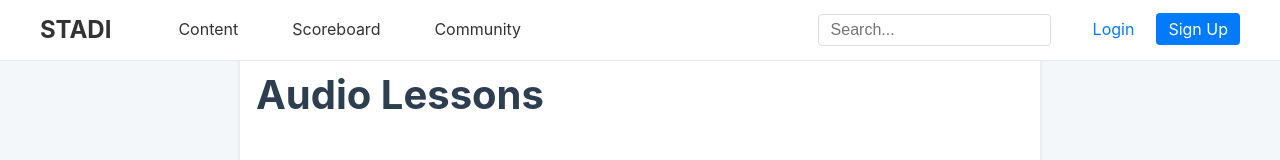
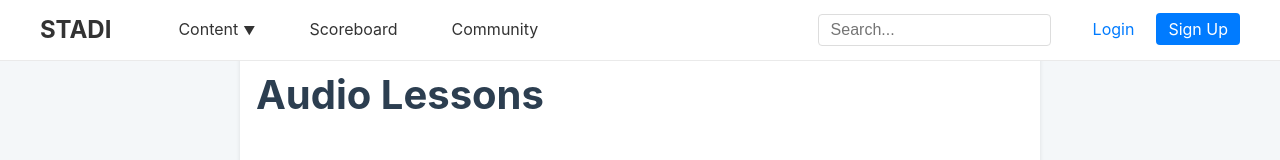
Before and after one commit to Kinyarasam/e-learn, a React (Create React App) app in the folder stadi/: page /lessons in a window 1280 px wide. Shown: the top 160 px of the page. Built offline with nearby package versions, Linux system fonts and the light colour scheme.

Commit message:
Update Navbar

```diff
--- a/stadi/src/components/Navbar.css
+++ b/stadi/src/components/Navbar.css
@@ -55,7 +55,6 @@
 	border-radius: 4px;
 }
 
-/* Search Bar Styles */
 .navbar-search {
 	margin-left: auto;
 	margin-right: 20px;
@@ -96,7 +95,38 @@
 .register-btn:hover {
 	background-color: #0056b3;
 }
+.dropdown-toggle::after {
+	content: '\25BC';
+	/* Down arrow */
+	margin-left: 5px;
+	font-size: 12px;
+}
 
+.dropdown-menu {
+	display: none;
+	position: absolute;
+	background-color: white;
+	border: 1px solid #ccc;
+	box-shadow: 0 8px 16px rgba(0, 0, 0, 0.2);
+	z-index: 1;
+	min-width: 160px;
+}
+
+.dropdown-item {
+	padding: 10px 20px;
+	color: #333;
+	text-decoration: none;
+	display: block;
+}
+
+.dropdown-item:hover {
+	background-color: #f1f1f1;
+	color: #007bff;
+}
+
+.nav-item:hover .dropdown-menu {
+	display: block;
+}
 @media screen and (max-width: 960px) {
 	.navbar-container {
 		flex-wrap: wrap;
--- a/stadi/src/components/Navbar.js
+++ b/stadi/src/components/Navbar.js
@@ -21,10 +21,29 @@ const Navbar = () => {
         </div>
 
         <ul className={menuOpen ? "nav-menu active" : "nav-menu"}>
-          <li className="nav-item">
-            <a href="/courses" className="nav-links">
+          <li className="nav-item dropdown">
+            <a
+              href="/"
+              className="nav-links dropdown-toggle"
+              id="contentDropdown"
+              role="button"
+              data-toggle="dropdown"
+              aria-haspopup="true"
+              aria-expanded="false"
+            >
               Content
             </a>
+            <div className="dropdown-menu" aria-labelledby="contentDropdown">
+              <a href="/articles" className="dropdown-item">
+                Articles
+              </a>
+              <a href="/videos" className="dropdown-item">
+                Videos
+              </a>
+              <a href="/audio" className="dropdown-item">
+                Audio
+              </a>
+            </div>
           </li>
           <li className="nav-item">
             <a href="/playground" className="nav-links">
```
